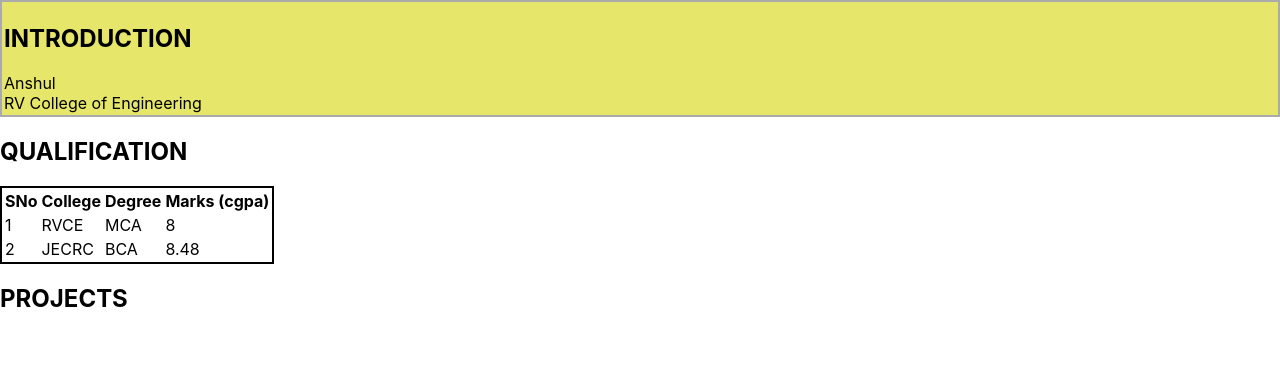
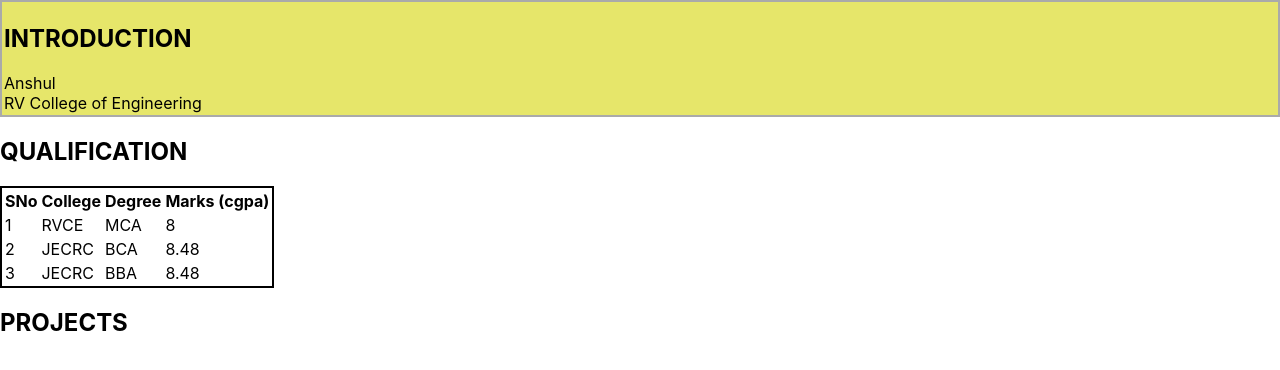
Before and after one commit to itsanshulg/REACT, a React (Create React App) app in the folder myapp2/: page / in a window 1280 px wide. Shown: the top 370 px of the page. Built offline with nearby package versions, Linux system fonts and the light colour scheme.

Commit message:
lab prog 1

```diff
--- a/myapp2/src/App.js
+++ b/myapp2/src/App.js
@@ -26,6 +26,12 @@ class App extends React.Component {
           College:"JECRC",
           Degree: "BCA",
           Marks:"8.48"
+        },
+        {
+          SNo:3,
+          College:"JECRC",
+          Degree: "BBA",
+          Marks:"8.48"
         }
       ]
     }
```
